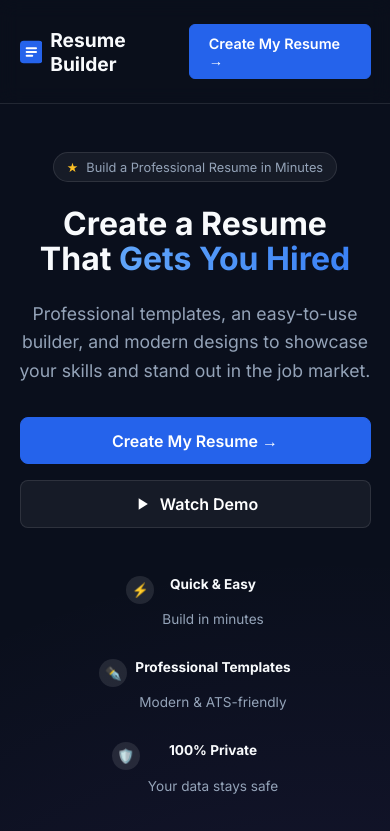
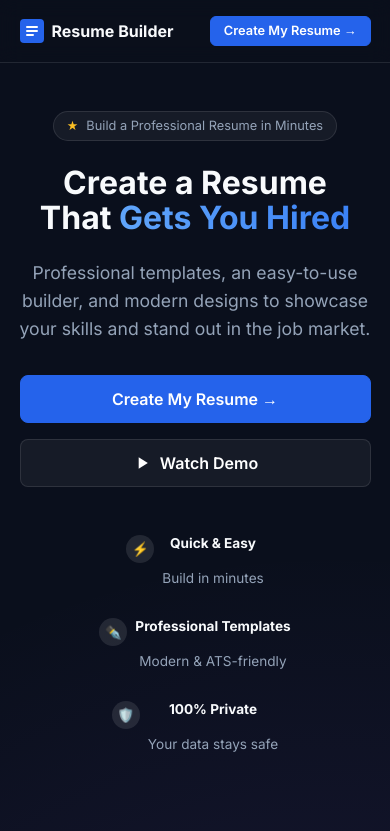
Before and after one commit to rahul16raaj/Resume-Builder, a plain HTML site: page index.html in a window 390 px wide. Shown: the top 831 px of the page. Drawn offline with Linux system fonts and the light colour scheme.

Commit message:
Fix button wrapping on mobile resolutions

```diff
--- a/landing.css
+++ b/landing.css
@@ -82,6 +82,7 @@ a {
     display: inline-flex;
     align-items: center;
     justify-content: center;
+    white-space: nowrap;
 }
 
 .btn-primary:hover {
@@ -101,6 +102,7 @@ a {
     display: inline-flex;
     align-items: center;
     justify-content: center;
+    white-space: nowrap;
 }
 
 .btn-secondary:hover {
@@ -507,3 +509,8 @@ footer {
     .cta-section { padding: 3rem 5%; }
     footer { flex-direction: column; align-items: center; gap: 1rem; text-align: center; }
 }
+@media screen and (max-width: 480px) {
+    .navbar { padding: 1rem 5%; }
+    .navbar .btn-primary { font-size: 0.8rem; padding: 0.4rem 0.8rem; }
+    .logo { font-size: 1rem; }
+}
```
